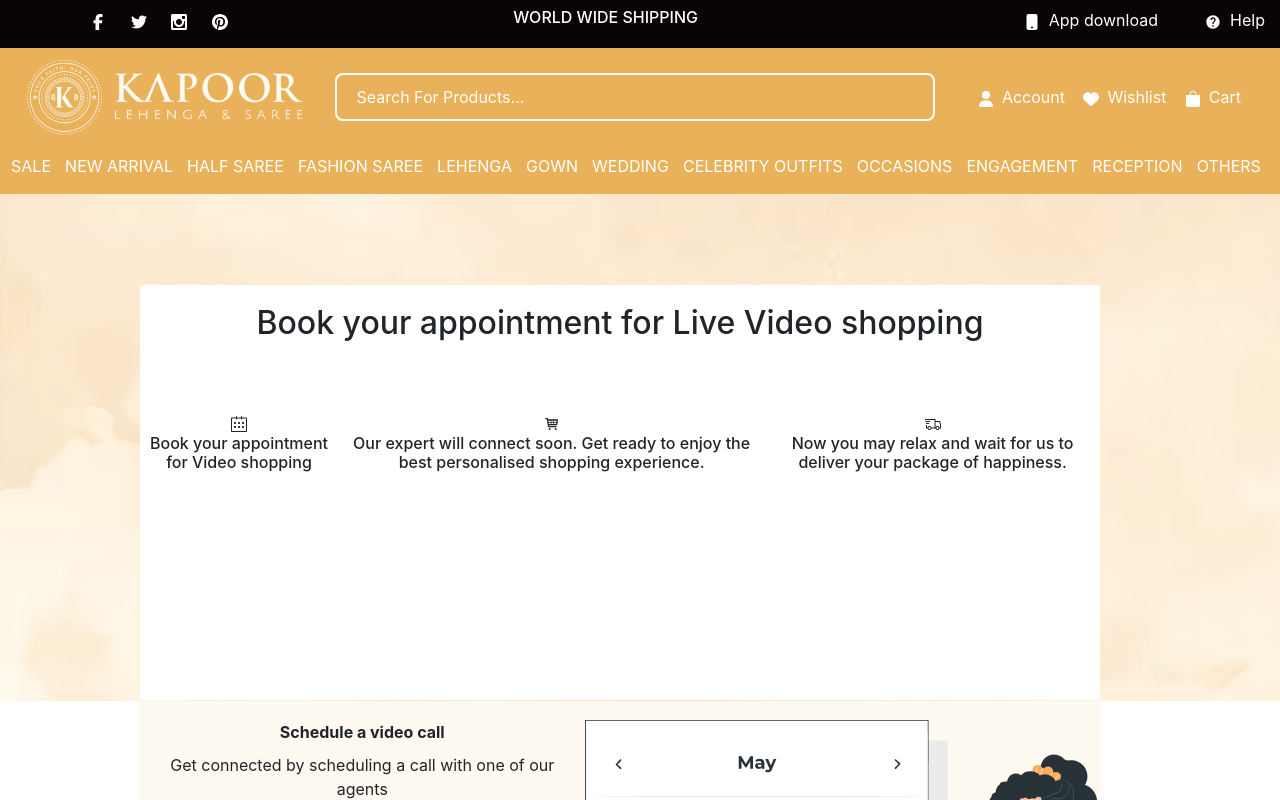
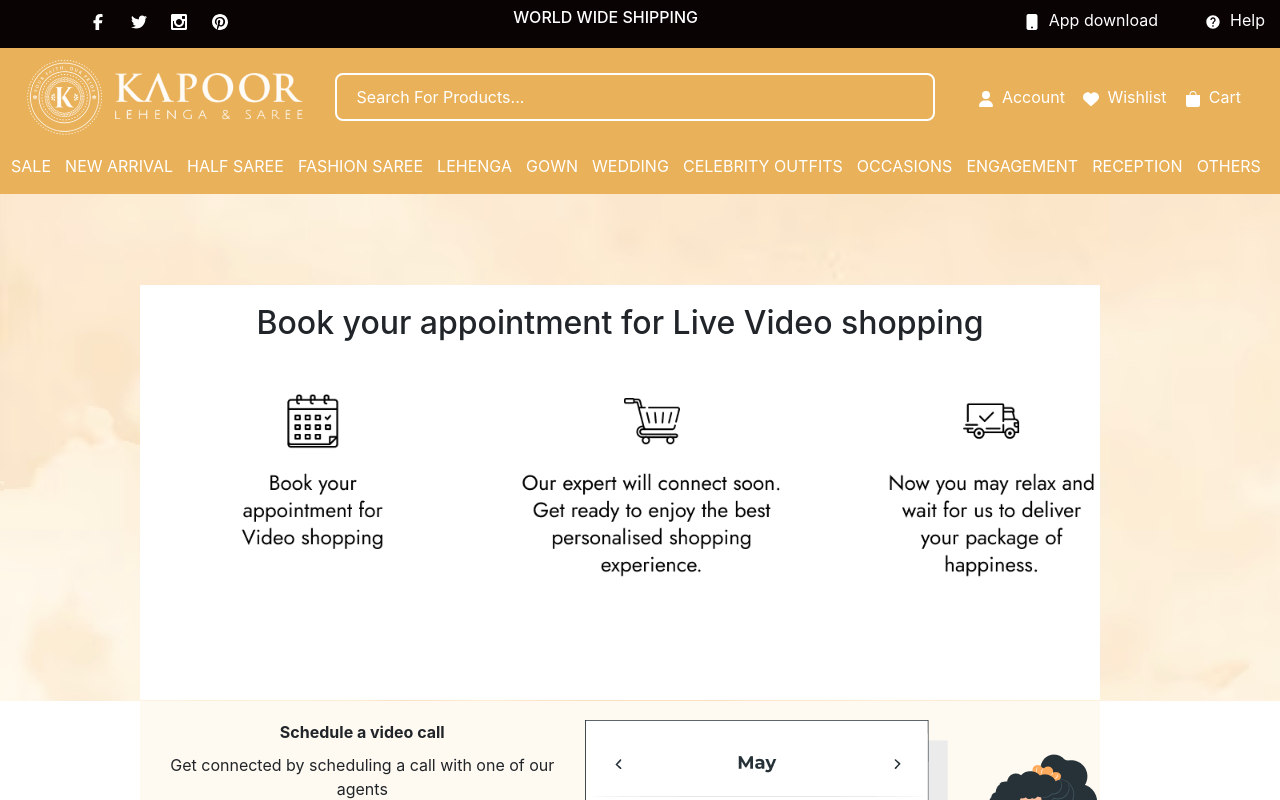
Before and after one commit to H1617K/kapoor-website, a React (Create React App) app: page /VideoAppointment in a window 1280 px wide. Shown: the top 800 px of the page. Built offline with nearby package versions, Linux system fonts and the light colour scheme.

Commit message:
Add  image static imag in appoiment page

```diff
--- a/src/Layout/VideoAppointment/VideoAppointment.css
+++ b/src/Layout/VideoAppointment/VideoAppointment.css
@@ -13,9 +13,7 @@
 }
 
 .Icons{
-    display: flex;
-    justify-content: space-evenly;
-    margin-top: 5%;
+    transform: scale(0.8);
 }
 
 .from{
--- a/src/Layout/VideoAppointment/VideoAppointment.js
+++ b/src/Layout/VideoAppointment/VideoAppointment.js
@@ -1,9 +1,9 @@
 import React, { useState } from 'react'
 import '../VideoAppointment/VideoAppointment.css'
-import { BookAppBG, FromImg, BookAppEnd } from '../../assets/Image'
-import { SlCalender } from "react-icons/sl";
-import { TiShoppingCart } from "react-icons/ti";
-import { LiaShippingFastSolid } from "react-icons/lia";
+import { BookAppBG, FromImg, BookAppEnd, BookGroup } from '../../assets/Image'
+// import { SlCalender } from "react-icons/sl";
+// import { TiShoppingCart } from "react-icons/ti";
+// import { LiaShippingFastSolid } from "react-icons/lia";
 
  const VideoAppointment = () => {
 
@@ -26,7 +26,8 @@ import { LiaShippingFastSolid } from "react-icons/lia";
           <div className='videoappoinment-info'>
             <h2>Book your appointment for Live Video shopping</h2>
             <div className='Icons'>
-                <div className='calender'>
+                <img src={BookGroup} alt="Navy Blue Banarasi Silk Bandhani Woven Saree" className="newsletter-image" />
+                {/* <div className='calender'>
                 <SlCalender /> <br/>
                 <h6> Book your appointment for Video shopping</h6>
                 </div>
@@ -37,7 +38,7 @@ import { LiaShippingFastSolid } from "react-icons/lia";
                 <div className='Shipped'>
                 <LiaShippingFastSolid /> <br/>
                 <h6>Now you may relax and wait for us to deliver your package of happiness.</h6>
-                </div>
+                </div> */}
             </div>
           </div>
         </div>
--- a/src/assets/Image.js
+++ b/src/assets/Image.js
@@ -23,11 +23,12 @@ import NewsPoster2 from '../Image/NewsPoster2.png'
 import BookAppBG from '../Image/BookAppBG.png'
 import BookAppEnd from '../Image/BookAppEnd.png'
 import FromImg from '../Image/FromImg.png'
+import BookGroup from '../Image/BookGroup.png'
 
 export {
     BlogImg1,BlogImg2,BlogImg3,BlogImg4,BlogImg5,BlogImg6,
     Logo,KapoorTextLogo,
     GooglePlaystore, Appstore,
     NewsLetterBG, NewsPoster1, NewsPoster2,
-    BookAppBG, BookAppEnd, FromImg
+    BookAppBG, BookAppEnd, FromImg, BookGroup
 }
```
Also changed, not shown: src/Image/BookGroup.png (added).
